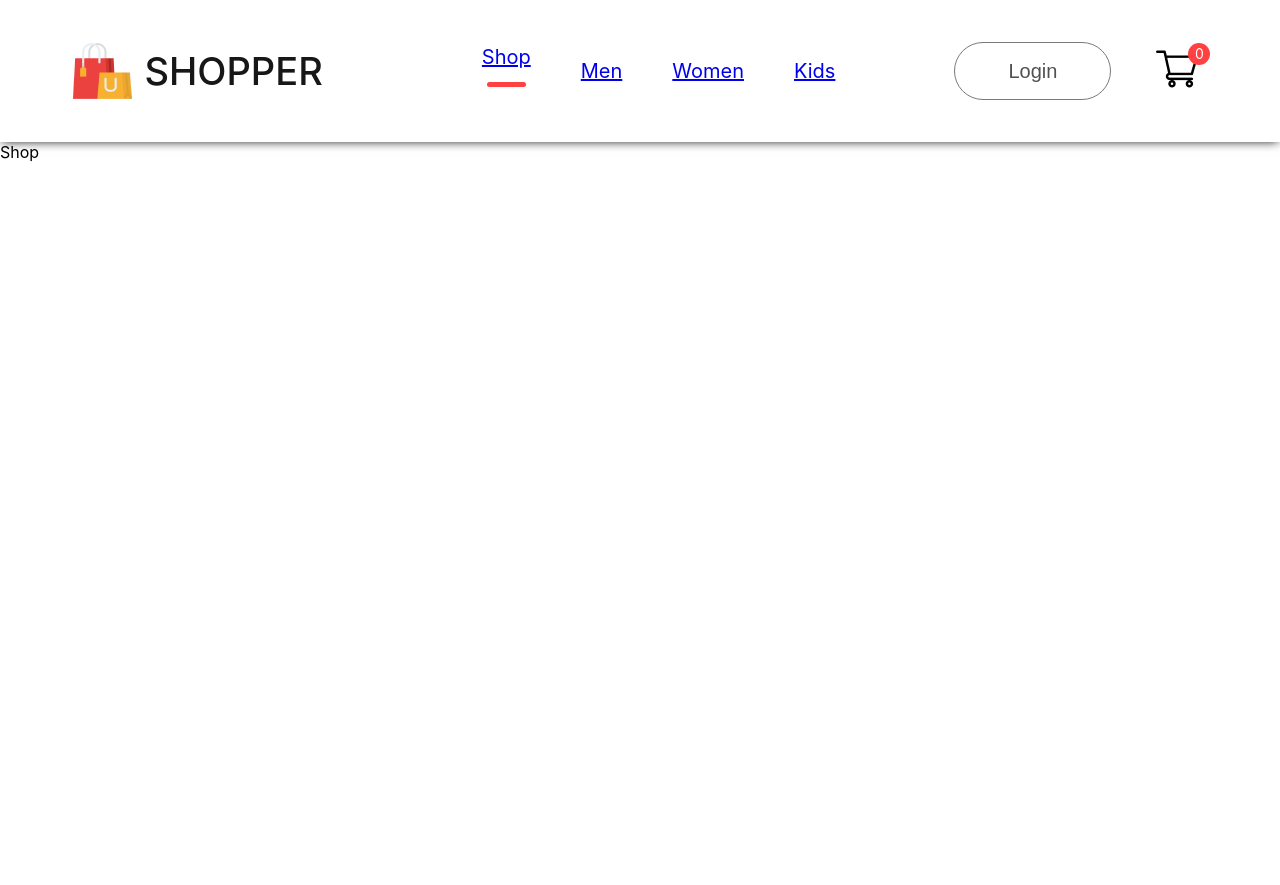
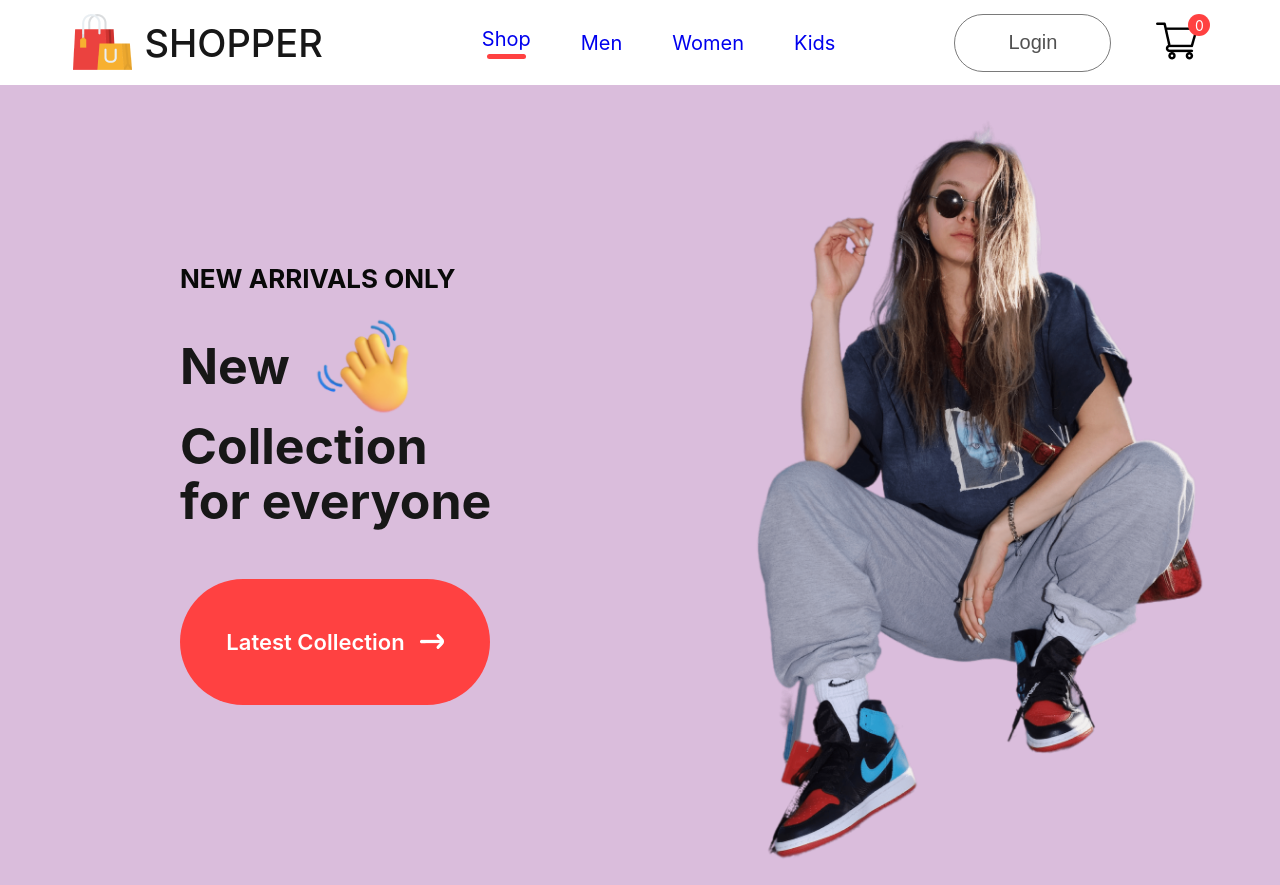
Before and after one commit to Teejay-deen/e-commerce-app, a React (Create React App) app: page / in a window 1280 px wide. Before the commit the page ends 800 px from the top, so only its background shows below. Built offline with nearby package versions, Linux system fonts and the light colour scheme.

Commit message:
adding hero component to shop.jsx

```diff
--- a/src/App.css
+++ b/src/App.css
@@ -1,3 +1,6 @@
+*{
+  margin: 0;
+}
 .App {
   text-align: center;
 }
--- /dev/null
+++ b/src/Components/Hero/Hero.css
@@ -0,0 +1,59 @@
+.hero{
+    height: 100vh;
+    background:#dabddc;
+    display: flex;
+}
+
+.hero-left{
+    flex: 1;
+    display: flex;
+    flex-direction: column;
+    justify-content: center;
+    gap: 20px;
+    padding: 180px;
+    line-height: 1.1;
+
+}
+
+.hero-left h2{
+    color: #090909;
+    font-size: 26px;
+    font-weight: 700;
+}
+
+.hero-left p{
+    color: #171717;
+    font-size: 50px;
+    font-weight: 700;
+}
+
+.hero-hand-icon{
+    display: flex;
+    align-items: center;
+    gap: 20px;
+}
+
+.hero-hand-icon img{
+    width: 105px;
+}
+
+.hero-latest-btn{
+    display: flex;
+    justify-content: center;
+    align-items: center;
+    gap: 15px;
+    width: 310px;
+    height: 310px;
+    border-radius: 75px;
+    margin-top: 30px;
+    background: #ff4141;
+    color: white;
+    font-size: 22px;
+    font-weight: 600;
+}
+
+.hero-right{
+    flex: 1;
+    display: flex;
+    justify-content: center;
+}
--- /dev/null
+++ b/src/Components/Hero/Hero.jsx
@@ -0,0 +1,32 @@
+import React from 'react'
+import "./Hero.css"
+import hand_icon from "../Assets/hand_icon.png"
+import arrow_icon from "../Assets/arrow.png"
+import Hero_img from "../Assets/hero_image.png"
+
+const Hero = () => {
+  return (
+    <div className='hero'>
+        <div className="hero-left">
+            <h2>NEW ARRIVALS ONLY</h2>
+            <div>
+                <div className="hero-hand-icon">
+                    <p>New</p>
+                    <img src={hand_icon} alt="" />
+                </div>
+                <p>Collection</p>
+                <p>for everyone</p>
+            </div>
+            <div className="hero-latest-btn">
+                <div>Latest Collection</div>
+                <img src={arrow_icon} alt="" />
+            </div>
+        </div>
+        <div className="hero-right">
+            <img src={Hero_img} alt="" />
+        </div>
+    </div>
+  )
+}
+
+export default Hero
--- a/src/Components/Navbar/Navbar.jsx
+++ b/src/Components/Navbar/Navbar.jsx
@@ -14,10 +14,10 @@ const Navbar = () => {
         <p>SHOPPER</p>
       </div>
       <ul className="nav-menu">
-        <li onClick={()=>{setMenu("shop")}}><Link to="/">Shop</Link> {menu==="shop"? <hr/>:null}</li>
-        <li onClick={()=>{setMenu("men")}}> <Link to="/men">Men</Link>  {menu==="men"? <hr/>:null} </li>
-        <li onClick={()=>{setMenu("women")}}><Link to="/women">Women</Link> {menu==="women"? <hr/>:null}</li>
-        <li onClick={()=>{setMenu("kids")}}><Link to="/kids">Kids</Link>{menu==="kids"? <hr/>:null}</li>
+        <li onClick={()=>{setMenu("shop")}}><Link  style={{textDecoration:"none"}} to="/">Shop</Link> {menu==="shop"? <hr/>:null}</li>
+        <li onClick={()=>{setMenu("men")}}> <Link  style={{textDecoration:"none"}}to="/men">Men</Link>  {menu==="men"? <hr/>:null} </li>
+        <li onClick={()=>{setMenu("women")}}><Link style={{textDecoration:"none"}} to="/women">Women</Link> {menu==="women"? <hr/>:null}</li>
+        <li onClick={()=>{setMenu("kids")}}><Link  style={{textDecoration:"none"}}to="/kids">Kids</Link>{menu==="kids"? <hr/>:null}</li>
       </ul>
       <div className="nav-login-cart">
         <Link to="/Login"><button>Login</button></Link>
--- a/src/Pages/Cart.jsx
+++ b/src/Pages/Cart.jsx
@@ -2,7 +2,7 @@ import React from 'react'
 
 const Cart = () => {
   return (
-    <div>Cart</div>
+    <div></div>
   )
 }
 
--- a/src/Pages/LoginSignup.jsx
+++ b/src/Pages/LoginSignup.jsx
@@ -2,7 +2,7 @@ import React from 'react'
 
 const LoginSignup = () => {
   return (
-    <div>LoginSignup</div>
+    <div></div>
   )
 }
 
--- a/src/Pages/Product.jsx
+++ b/src/Pages/Product.jsx
@@ -2,7 +2,7 @@ import React from 'react'
 
 const Product = () => {
   return (
-    <div>Product</div>
+    <div></div>
   )
 }
 
--- a/src/Pages/Shop.jsx
+++ b/src/Pages/Shop.jsx
@@ -1,8 +1,11 @@
 import React from 'react'
+import Hero from '../Components/Hero/Hero'
 
 const Shop = () => {
   return (
-    <div>Shop</div>
+    <div>
+        <Hero />
+    </div>
   )
 }
 
--- a/src/Pages/ShopCategory.jsx
+++ b/src/Pages/ShopCategory.jsx
@@ -2,7 +2,7 @@ import React from 'react'
 
 const ShopCategory = () => {
   return (
-    <div>ShopCategory</div>
+    <div></div>
   )
 }
 
```
